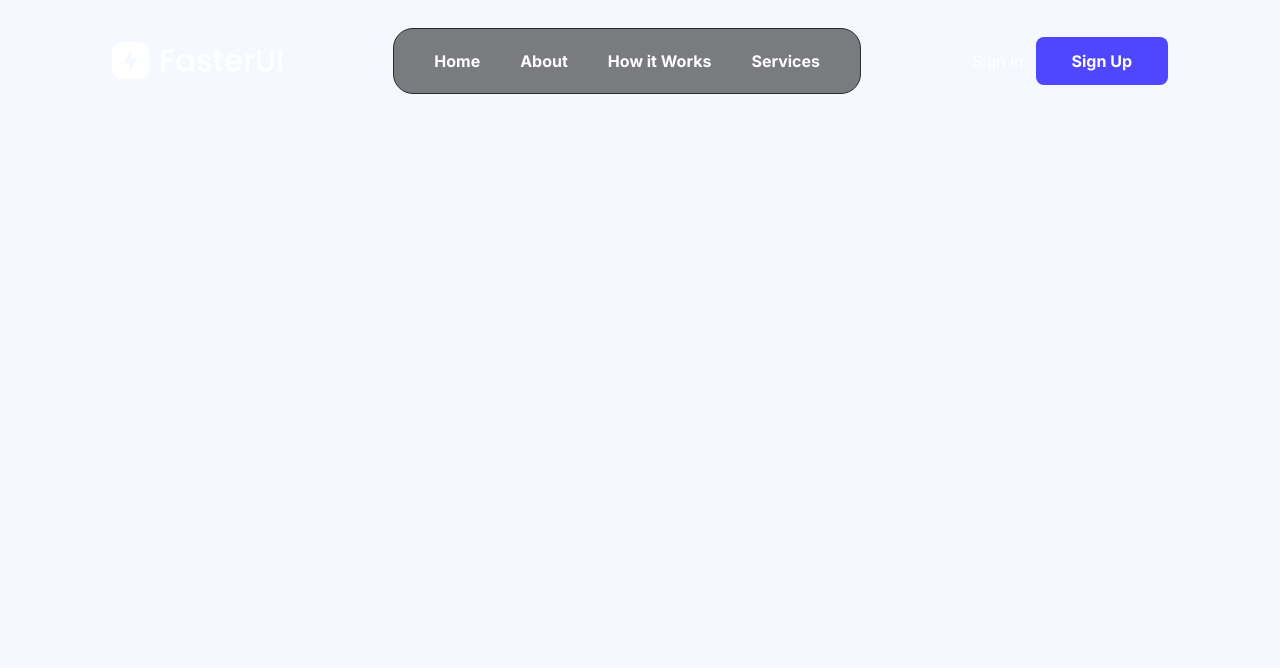
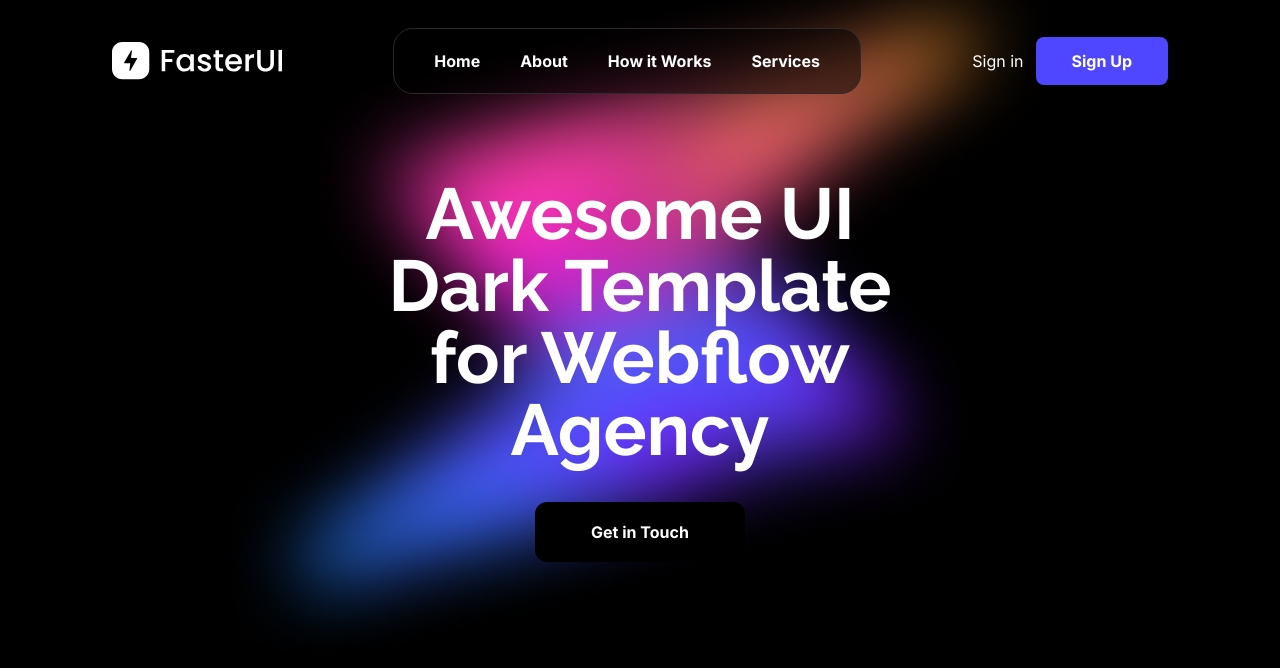
Before and after one commit to bos-code/fast-ui, a website built with Vite: page index.html in a window 1280 px wide. Built offline with nearby package versions, Linux system fonts and the light colour scheme.

Commit message:
feat:hero section

```diff
--- a/animation.js
+++ b/animation.js
@@ -9,8 +9,8 @@ import { TextPlugin } from "gsap/TextPlugin";
 
 gsap.registerPlugin(Flip,ScrollTrigger,Observer,ScrollToPlugin,TextPlugin);
 
-gsap.to("h1", {
-    duration: 1,
-    x: 100,
-    ease: "bounce"
-});
+// gsap.to("h1", {
+//     duration: 1,
+//     x: 100,
+//     ease: "bounce"
+// });
--- a/index.html
+++ b/index.html
@@ -3,12 +3,19 @@
   <head>
     <meta charset="UTF-8" />
     <meta name="viewport" content="width=device-width, initial-scale=1.0" />
-    <link rel="preconnect" href="https://fonts.googleapis.com">
-<link rel="preconnect" href="https://fonts.gstatic.com" crossorigin>
-<link href="https://fonts.googleapis.com/css2?family=Raleway:ital,wght@0,100..900;1,100..900&display=swap" rel="stylesheet">
-<link rel="preconnect" href="https://fonts.googleapis.com">
-<link rel="preconnect" href="https://fonts.gstatic.com" crossorigin>
-<link href="https://fonts.googleapis.com/css2?family=Inter:ital,opsz,wght@0,14..32,100..900;1,14..32,100..900&display=swap" rel="stylesheet">
+    <link rel="preconnect" href="https://fonts.googleapis.com" />
+    <link rel="preconnect" href="https://fonts.gstatic.com" crossorigin />
+    <link
+      href="https://fonts.googleapis.com/css2?family=Raleway:ital,wght@0,100..900;1,100..900&display=swap"
+      rel="stylesheet"
+    />
+    <link rel="preconnect" href="https://fonts.googleapis.com" />
+    <link rel="preconnect" href="https://fonts.gstatic.com" crossorigin />
+    <link
+      href="https://fonts.googleapis.com/css2?family=Inter:ital,opsz,wght@0,14..32,100..900;1,14..32,100..900&display=swap"
+      rel="stylesheet"
+    />
+    <link rel="stylesheet" href="src/font.css" />
     <link href="/src/input.css" rel="stylesheet" />
     <script type="module" src="animation.js" defer></script>
   </head>
@@ -26,9 +33,21 @@
         </ul>
         <ul class="nav-actions">
           <li><a href="#">Sign in</a></li>
-          <li ><a href="#" class="btn-accent">Sign Up</a></li>
+          <li><a href="#" class="btn-accent">Sign Up</a></li>
         </ul>
       </nav>
+
+      <div class="hero">
+        <div class="hero-textbox">
+          <h1 class="heading-primary raleway">
+            Awesome UI Dark Template for Webflow Agency
+          </h1>
+
+          <button class="button btn-accent">
+            Get in Touch
+          </button>
+        </div>
+      </div>
     </header>
   </body>
 </html>
--- /dev/null
+++ b/src/font.css
@@ -0,0 +1,12 @@
+body {
+    font-family: 'Inter', sans-serif;
+}
+
+/* Specific Font Styles */
+.raleway {
+    font-family: 'Raleway', sans-serif;
+}
+
+.inter {
+    font-family: 'Inter', sans-serif;
+}
--- a/src/input.css
+++ b/src/input.css
@@ -1,8 +1,15 @@
 @import "tailwindcss";
 
 body {
-  @apply bg-[#F5F8FF] dark:bg-black text-white;
-  font-family: "inter", sans-serif;
+  @apply bg-black text-white overflow-x-hidden;
+}
+
+.header {
+  background-image: url("../asset/image/hero.png");
+  background-size: contain;
+  background-position: center;
+  background-repeat: no-repeat;
+  height: 100vh;
 }
 
 nav {
@@ -16,18 +23,19 @@ nav {
 .nav-links {
   @apply flex items-center p-5 rounded-[20px] text-base font-bold;
   background: rgba(0, 0, 0, 0.5);
-  border: 1px solid var(--Stroke, #2B2B2B)
+  border: 1px solid var(--Stroke, #2b2b2b);
 }
 .nav-actions {
   @apply flex items-center gap-3;
 }
-.btn{
-    padding: 10px 20px;transform: matrix(1);
+.btn {
+  padding: 10px 20px;
+  transform: matrix(1);
   transition: all 0.3s ease-in-out;
 }
 
 .btn:hover {
-    background: linear-gradient(270deg, #FFB912 0%, #FF12DC 100%);
+  background: linear-gradient(270deg, #ffb912 0%, #ff12dc 100%);
   box-shadow: 0px 4px 10px rgba(255, 18, 220, 0.4);
   color: transparent;
   background-clip: text;
@@ -36,7 +44,7 @@ nav {
 .btn:active {
   box-shadow: 0px 2px 5px rgba(255, 18, 220, 0.5);
 }
-.btn-accent{
+.btn-accent {
   @apply rounded-xl bg-[#4E47FF] px-9 py-3 text-white font-bold;
 }
 
@@ -54,7 +62,7 @@ nav {
 
 /* Hover state */
 .btn-accent:hover {
-    background: linear-gradient(270deg, #FFB912 0%, #FF12DC 100%);
+  background: linear-gradient(270deg, #ffb912 0%, #ff12dc 100%);
   transform: scale(1.05);
   box-shadow: 0px 4px 10px rgba(255, 18, 220, 0.4);
 }
@@ -65,3 +73,22 @@ nav {
   box-shadow: 0px 2px 5px rgba(255, 18, 220, 0.5);
   opacity: 0.8;
 }
+
+.hero {
+@apply flex justify-center items-center mt-14 ;
+}
+
+.hero-textbox {
+  @apply flex flex-col text-wrap justify-center items-center md:w-full lg:w-4/6 xl:w-3/5 md:px-5 lg:px-14 xl:px-24 text-center  gap-9;
+
+
+
+}
+
+.heading-primary {
+  @apply text-7xl font-bold ;
+}
+
+.button {
+  @apply bg-black px-14 py-[18px] rounded-xl;
+}
```
Lines whose indentation alone changed are shown as unchanged.
